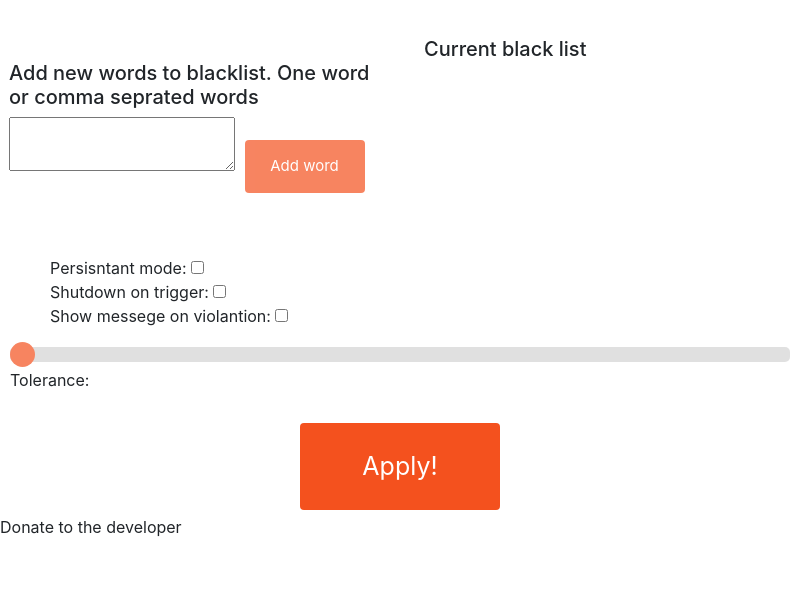
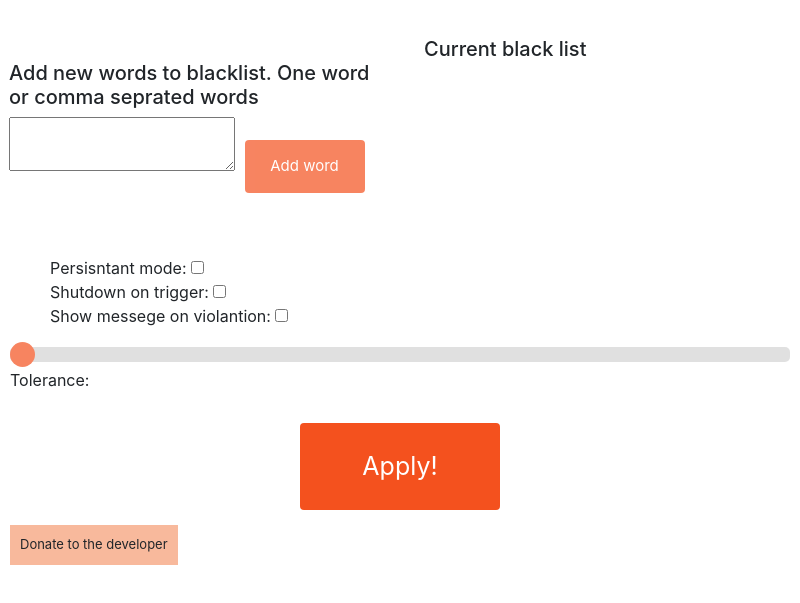
Before and after one commit to brilliant-ember/Typing-Blocker, an Electron app: page index.html in a window 800 px wide. Shown: the part 99-702 px from the top of the page. Drawn offline with Linux system fonts and the light colour scheme.

Commit message:
enabled the donation button

```diff
--- a/css/index.css
+++ b/css/index.css
@@ -121,3 +121,12 @@ right: -30px;
   background: #f4511e;
   cursor: pointer;
 }
+
+#paypal{
+  display: inline-flex;
+  font-size: small;
+  padding: 10px;
+  margin: 10px;
+  cursor: pointer;
+  background-color: rgb(248, 185, 156);
+}
--- a/index.html
+++ b/index.html
@@ -50,7 +50,7 @@
 
 
 </body>
-<footer>Donate to the developer</footer>
+<footer id="paypal">Donate to the developer</footer>
 <script src="index.js"></script>
 <!-- <script src="js_ui/bootstrap.min.js"></script> -->
 
--- a/index.js
+++ b/index.js
@@ -1,5 +1,6 @@
 // the javascript for the UI's html
 const fs = require('fs');
+const { shell } = require('electron')
 let startListning = require("./initCapture");
 const blackListFilePath = "./blackList.json";
 // This part is for the tolerance slider
@@ -42,6 +43,11 @@ document.getElementById("applyButton").onclick = function () {
   }
   writeBlackListFile(wordsToBlackList);
 }
+
+document.getElementById("paypal").onclick = (()=>{
+  shell.openExternal("https://paypal.me/ShukranThanksMerci")
+});
+
 
 // reades the blackList.json file to populate the UI
 function initUI() {
```
